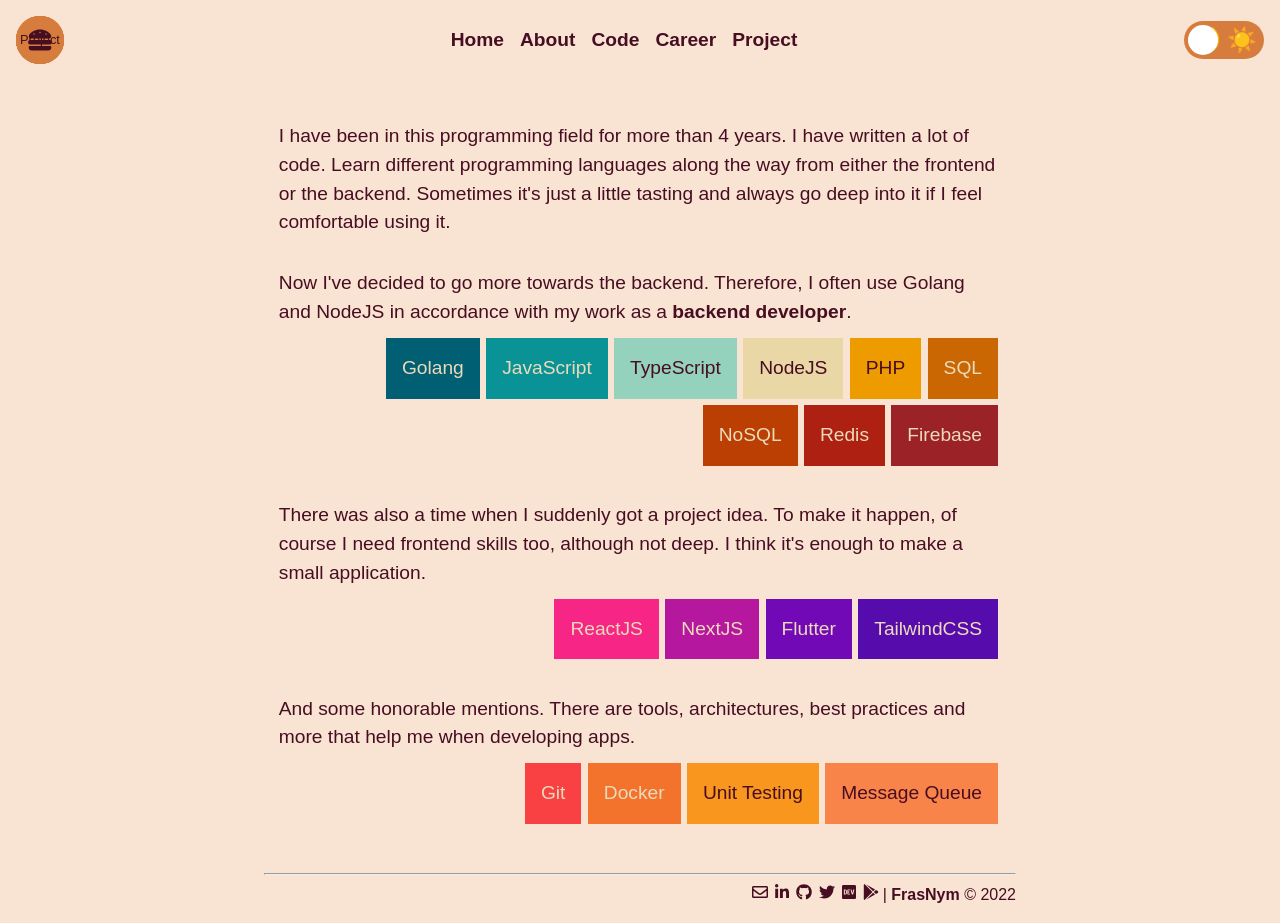
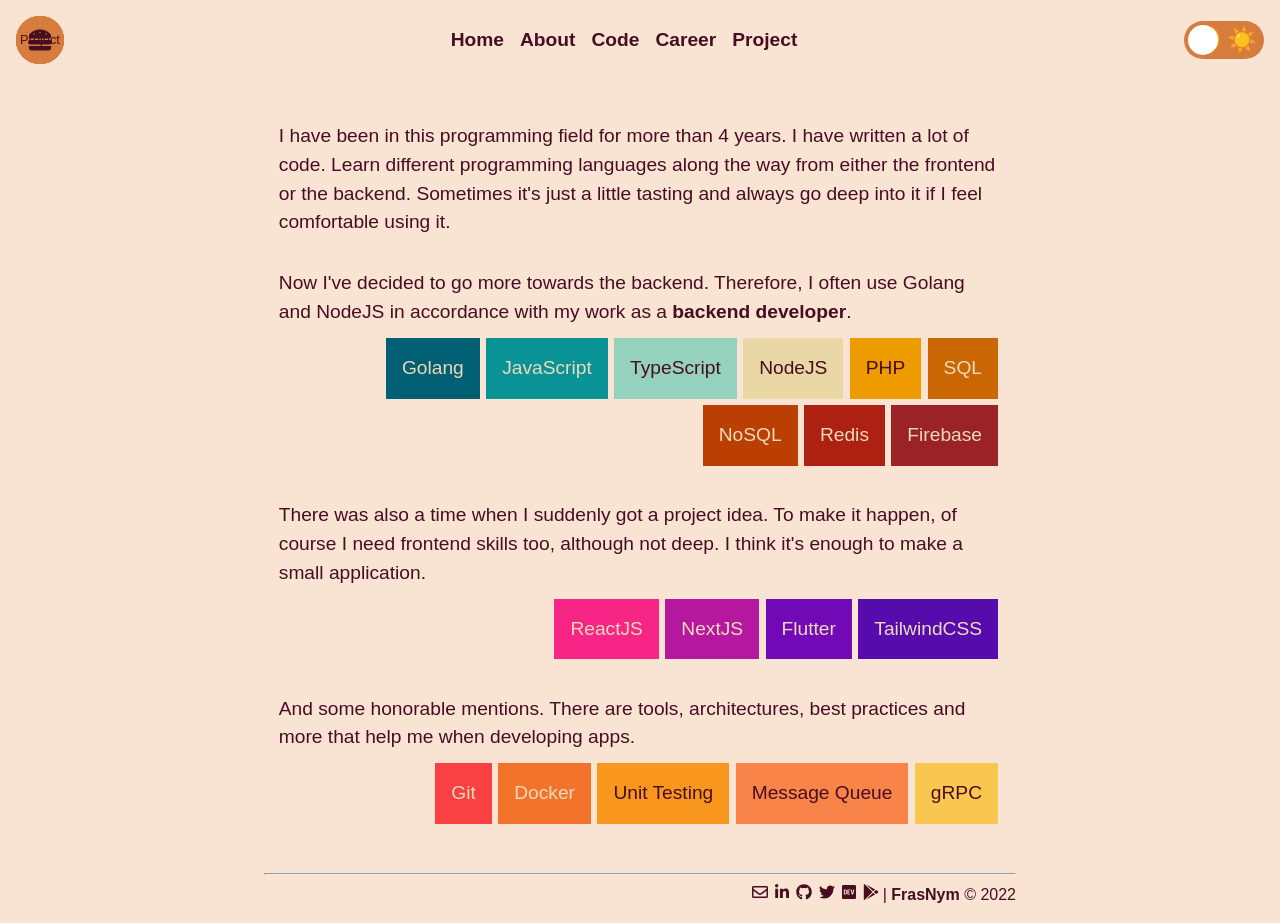
Before and after one commit to frasnym/next-portfolio-v2, a Next.js app: page /code in a window 1280 px wide. Built offline with nearby package versions, Linux system fonts and the light colour scheme.

Commit message:
Add new tools

```diff
--- a/components/utils/contant.tsx
+++ b/components/utils/contant.tsx
@@ -57,7 +57,7 @@ export const COLOR_PALLETES: ColorPallete[][] = [
     { background: '#f3722c', color: 'var(--color-text-light)' },
     { background: '#f8961e', color: 'var(--color-text-dark)' },
     { background: '#f9844a', color: 'var(--color-text-dark)' },
-    { background: '#f9c74f', color: 'var(--color-text-light)' },
+    { background: '#f9c74f', color: 'var(--color-text-dark)' },
     { background: '#90be6d', color: 'var(--color-text-light)' },
     { background: '#43aa8b', color: 'var(--color-text-light)' },
     { background: '#4d908e', color: 'var(--color-text-light)' },
--- a/pages/code.tsx
+++ b/pages/code.tsx
@@ -40,7 +40,7 @@ const Code: NextPage = () => {
         <p>
           And some honorable mentions. There are tools, architectures, best practices and more that help me when developing apps.
           <SkillsBox
-            skills={['Git', 'Docker', 'Unit Testing', 'Message Queue']}
+            skills={['Git', 'Docker', 'Unit Testing', 'Message Queue', 'gRPC']}
             colorPalletes={COLOR_PALLETES[2]}
           />
         </p>
```
